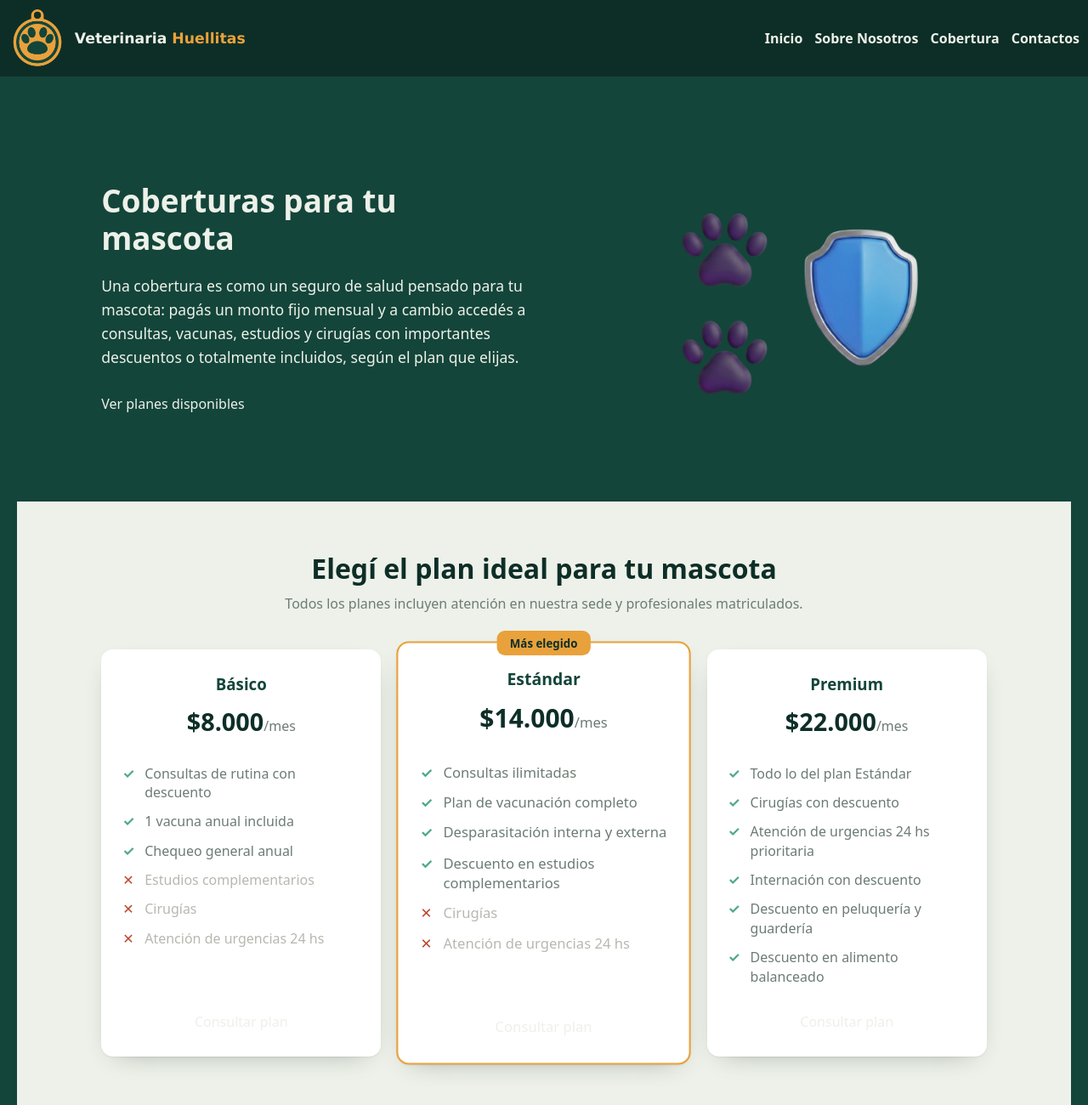
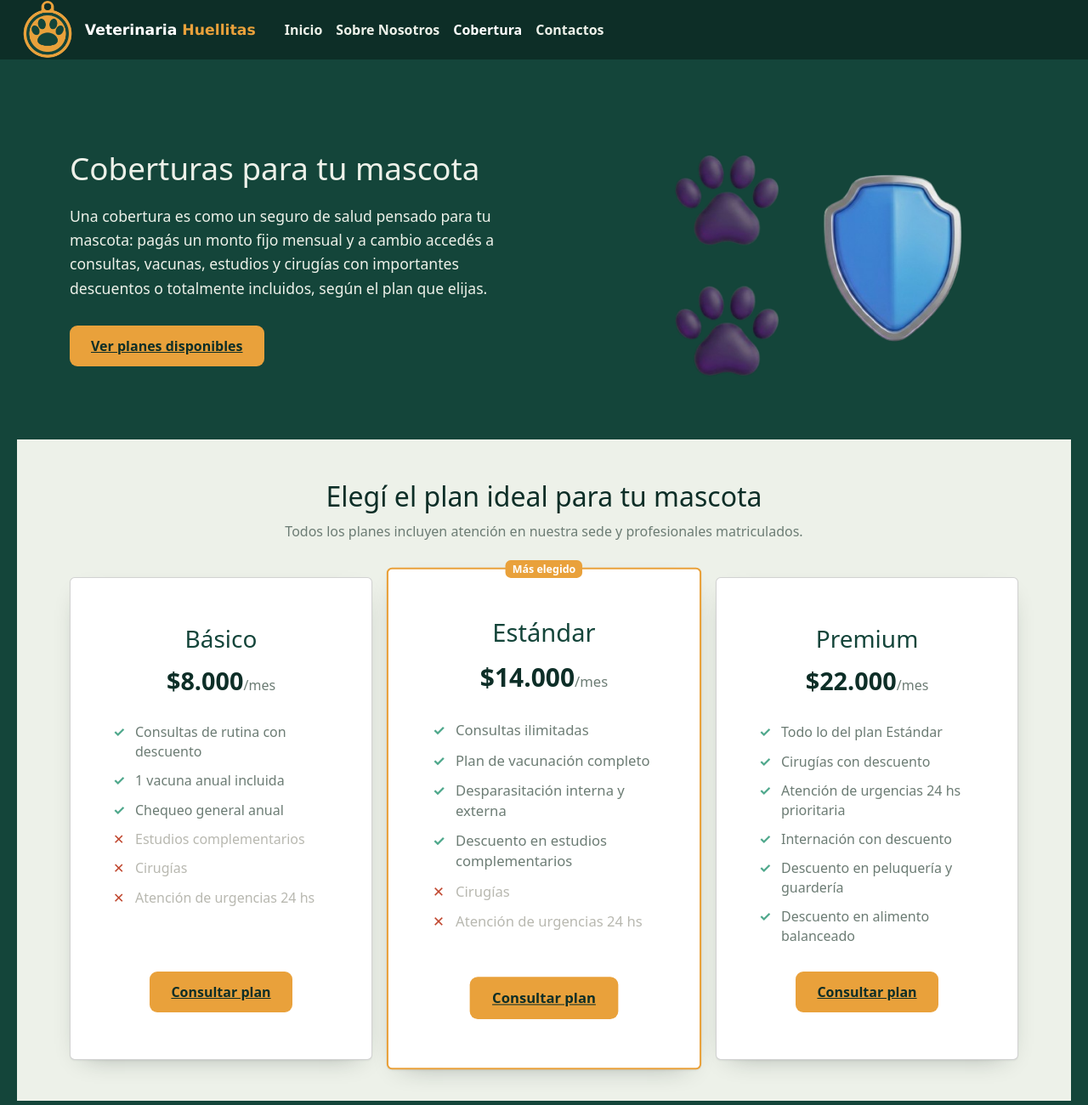
Before and after one commit to DaroNelson/Trab_Integ, a website built with Vite: page cobertura.html in a window 1280 px wide. Shown: the top 1300 px of the page at 85% size. Built offline with nearby package versions, Linux system fonts and the light colour scheme.

Commit message:
cambioabootstrap

```diff
--- a/cobertura.html
+++ b/cobertura.html
@@ -1,37 +1,56 @@
 <!DOCTYPE html>
 <html lang="es">
+
 <head>
     <meta charset="UTF-8">
     <meta name="viewport" content="width=device-width, initial-scale=1.0">
+    <link rel="stylesheet" href="node_modules/bootstrap/dist/css/bootstrap.min.css">
+
+    <link rel="stylesheet" href="./css/EstilosBienvenida.css">
     <link rel="stylesheet" href="./css/bases.css">
-    <link rel="stylesheet" href="./css/EstilosGlobales.css">
     <link rel="stylesheet" href="./css/estilos.css">
+    <title>Cobertura | Veterinaria Huellitas</title>
+
     <link rel="stylesheet" href="./css/cobertura.css">
-    <title>Veterinaria Huellitas - Cobertura</title>
 </head>
+
 <body>
 
     <header>
+        <nav class="navbar navbar-expand-lg navbar-dark navbar-huellitas">
+            <div class="container-fluid">
 
-        <a href="index.html" class="Logo">
+                <a class="navbar-brand Logo" href="index.html">
                     <img src="./assets/logo/LogoHuellitas/isotipo-512.png" alt="Veterinaria Huellitas">
                     <span class="nombre-veterinaria">Veterinaria <em>Huellitas</em></span>
                 </a>
 
-        <nav>
-            <a href="index.html" class="nav-link">Inicio</a>
-            <a href="institucional.html" class="nav-link">Sobre Nosotros</a>
-            <a href="cobertura.html" class="nav-link">Cobertura</a>
-            <a href="contactos.html" class="nav-link">Contactos</a>
+                <button class="navbar-toggler" type="button" data-bs-toggle="collapse" data-bs-target="#menuPrincipal"
+                    aria-controls="menuPrincipal" aria-expanded="false" aria-label="Abrir menú">
+                    <span class="navbar-toggler-icon"></span>
+                </button>
+
+                <div class="collapse navbar-collapse" id="menuPrincipal">
+                    <ul class="navbar-nav ms-auto">
+                        <li class="nav-item"><a class="nav-link" href="index.html">Inicio</a></li>
+                        <li class="nav-item"><a class="nav-link" href="institucional.html">Sobre Nosotros</a></li>
+                        <li class="nav-item"><a class="nav-link active" aria-current="page"
+                                href="cobertura.html">Cobertura</a></li>
+                        <li class="nav-item"><a class="nav-link" href="contactos.html">Contactos</a></li>
+                    </ul>
+                </div>
+
+            </div>
         </nav>
+    </header>
+    <main id="cobertura" class="flex-grow-1">
 
-    </header>
+        <!-- ========== BANNER ========== -->
+        <section class="banner-coberturas py-5">
+            <div class="container">
+                <div class="row align-items-center g-4">
 
-    <main id="cobertura">
-
-        <!-- BANNER EXPLICATIVO -->
-        <section class="banner-coberturas">
-            <div class="banner-coberturas-texto">
+                    <div class="col-12 col-md-6 banner-coberturas-texto">
                         <h1>Coberturas para tu mascota</h1>
                         <p>
                             Una cobertura es como un seguro de salud pensado para tu mascota:
@@ -41,19 +60,29 @@
                         </p>
                         <a href="#planes" class="boton">Ver planes disponibles</a>
                     </div>
-            <div class="banner-coberturas-imagen">
-                <img src="./assets/logo/cobertura-vet.png" alt="Seguro de salud para mascotas">
+
+                    <div class="col-12 col-md-6 text-center">
+                        <img src="./assets/logo/cobertura-vet.png" alt="Seguro de salud para mascotas"
+                            class="img-fluid banner-img">
+                    </div>
+
+                </div>
             </div>
         </section>
 
-        <!-- PLANES DE COBERTURA -->
-        <section class="planes" id="planes">
+        <!-- ========== PLANES ========== -->
+        <section class="planes py-5" id="planes">
+            <div class="container text-center">
                 <h2>Elegí el plan ideal para tu mascota</h2>
-            <p class="descripcion-planes">Todos los planes incluyen atención en nuestra sede y profesionales matriculados.</p>
+                <p class="descripcion-planes">Todos los planes incluyen atención en nuestra sede y profesionales
+                    matriculados.</p>
 
-            <div class="planes-contenedor">
+                <!-- 1 columna en móvil, 2 en tablet, 3 en escritorio -->
+                <div class="row g-4 justify-content-center align-items-stretch">
 
-                <article class="card-plan">
+                    <div class="col-12 col-md-6 col-lg-4">
+                        <article class="card card-plan h-100">
+                            <div class="card-body d-flex flex-column">
                                 <h3>Básico</h3>
                                 <p class="precio">$8.000<span>/mes</span></p>
                                 <ul class="lista-beneficios">
@@ -64,11 +93,16 @@
                                     <li class="no-incluido">Cirugías</li>
                                     <li class="no-incluido">Atención de urgencias 24 hs</li>
                                 </ul>
-                    <a href="contactos.html" class="boton boton-plan">Consultar plan</a>
+                                <a href="contactos.html" class="boton boton-plan mt-auto">Consultar plan</a>
+                            </div>
                         </article>
+                    </div>
 
-                <article class="card-plan destacado">
-                    <span class="badge-destacado">Más elegido</span>
+                    <div class="col-12 col-md-6 col-lg-4">
+                        <article class="card card-plan destacado h-100">
+                            <span class="badge badge-destacado position-absolute top-0 start-50 translate-middle">Más
+                                elegido</span>
+                            <div class="card-body d-flex flex-column">
                                 <h3>Estándar</h3>
                                 <p class="precio">$14.000<span>/mes</span></p>
                                 <ul class="lista-beneficios">
@@ -79,10 +113,14 @@
                                     <li class="no-incluido">Cirugías</li>
                                     <li class="no-incluido">Atención de urgencias 24 hs</li>
                                 </ul>
-                    <a href="contactos.html" class="boton boton-plan">Consultar plan</a>
+                                <a href="contactos.html" class="boton boton-plan mt-auto">Consultar plan</a>
+                            </div>
                         </article>
+                    </div>
 
-                <article class="card-plan">
+                    <div class="col-12 col-md-6 col-lg-4">
+                        <article class="card card-plan h-100">
+                            <div class="card-body d-flex flex-column">
                                 <h3>Premium</h3>
                                 <p class="precio">$22.000<span>/mes</span></p>
                                 <ul class="lista-beneficios">
@@ -93,14 +131,16 @@
                                     <li class="incluido">Descuento en peluquería y guardería</li>
                                     <li class="incluido">Descuento en alimento balanceado</li>
                                 </ul>
-                    <a href="contactos.html" class="boton boton-plan">Consultar plan</a>
+                                <a href="contactos.html" class="boton boton-plan mt-auto">Consultar plan</a>
+                            </div>
                         </article>
+                    </div>
 
+                </div>
             </div>
         </section>
 
     </main>
-
     <footer class="footer">
 
         <!-- 1: logo  -->
@@ -145,6 +185,7 @@
     <div class="footer-bottom">
         <p>&copy; 2026 Veterinaria Huellitas. Todos los derechos reservados.</p>
     </div>
+    <script src="node_modules/bootstrap/dist/js/bootstrap.bundle.min.js"></script>
+</body>
 
-</body>
 </html>
--- a/css/cobertura.css
+++ b/css/cobertura.css
@@ -1,16 +1,5 @@
 .banner-coberturas {
-    min-height: 400px;
-    display: flex;
-    justify-content: center;
-    align-items: center;
-    gap: 40px;
-    padding: 40px 8%;
     background-color: var(--selva);
-}
-
-.banner-coberturas-texto {
-    flex: 1;
-    max-width: 600px;
 }
 
 .banner-coberturas-texto h1 {
@@ -26,26 +15,13 @@
     margin-bottom: 30px;
 }
 
-.banner-coberturas-imagen {
-    flex: 1;
-    display: flex;
-    justify-content: center;
-    align-items: center;
+.banner-img {
+    max-width: 450px;
 }
 
-.banner-coberturas-imagen img {
-    width: 100%;
-    max-width: 450px;
-    height: auto;
-    display: block;
-}
-
-/*** SECCIÓN PLANES ****/
-
+/* ===== PLANES ===== */
 .planes {
     background-color: var(--hueso);
-    padding: 60px 8%;
-    text-align: center;
 }
 
 .planes h2 {
@@ -59,37 +35,32 @@
     margin-bottom: 40px;
 }
 
-.planes-contenedor {
-    display: flex;
-    justify-content: center;
-    align-items: stretch;
-    gap: 25px;
-}
-
-/*** CARD DE PLAN ***/
-
+/* ===== CARD DE PLAN (sobre .card de Bootstrap) ===== */
 .card-plan {
-    position: relative;
+    padding: 0; /* bases.css da 25px a .card y se sumaría al card-body */
     background-color: white;
-    width: 280px;
-    padding: 30px 25px;
+    border: 0;
     border-radius: var(--radio);
     box-shadow: var(--sombra);
     color: var(--tinta);
-    display: flex;
-    flex-direction: column;
+}
+
+.card-plan .card-body {
+    padding: 30px 25px;
 }
 
 .card-plan.destacado {
     border: 2px solid var(--miel);
-    transform: scale(1.04);
+}
+
+/* Solo se agranda en escritorio; en móvil/tablet el scale se salía de la pantalla */
+@media (min-width: 992px) {
+    .card-plan.destacado {
+        transform: scale(1.04);
+    }
 }
 
 .badge-destacado {
-    position: absolute;
-    top: -14px;
-    left: 50%;
-    transform: translateX(-50%);
     background-color: var(--miel);
     color: var(--selva-900);
     font-size: 0.8rem;
@@ -103,14 +74,14 @@
     margin-bottom: 10px;
 }
 
-.precio {
+.card-plan .precio { /* más específico que ".card p" de bases.css */
     font-size: 1.8rem;
     font-weight: bold;
     color: var(--selva-900);
     margin-bottom: 20px;
 }
 
-.precio span {
+.card-plan .precio span {
     font-size: 1rem;
     font-weight: normal;
     color: var(--acero);
@@ -154,3 +125,9 @@
     align-self: center;
     text-align: center;
 }
+
+@media (max-width: 575.98px) {
+    .banner-coberturas-texto h1 {
+        font-size: 1.8rem;
+    }
+}
```
Lines whose indentation alone changed are shown as unchanged.
